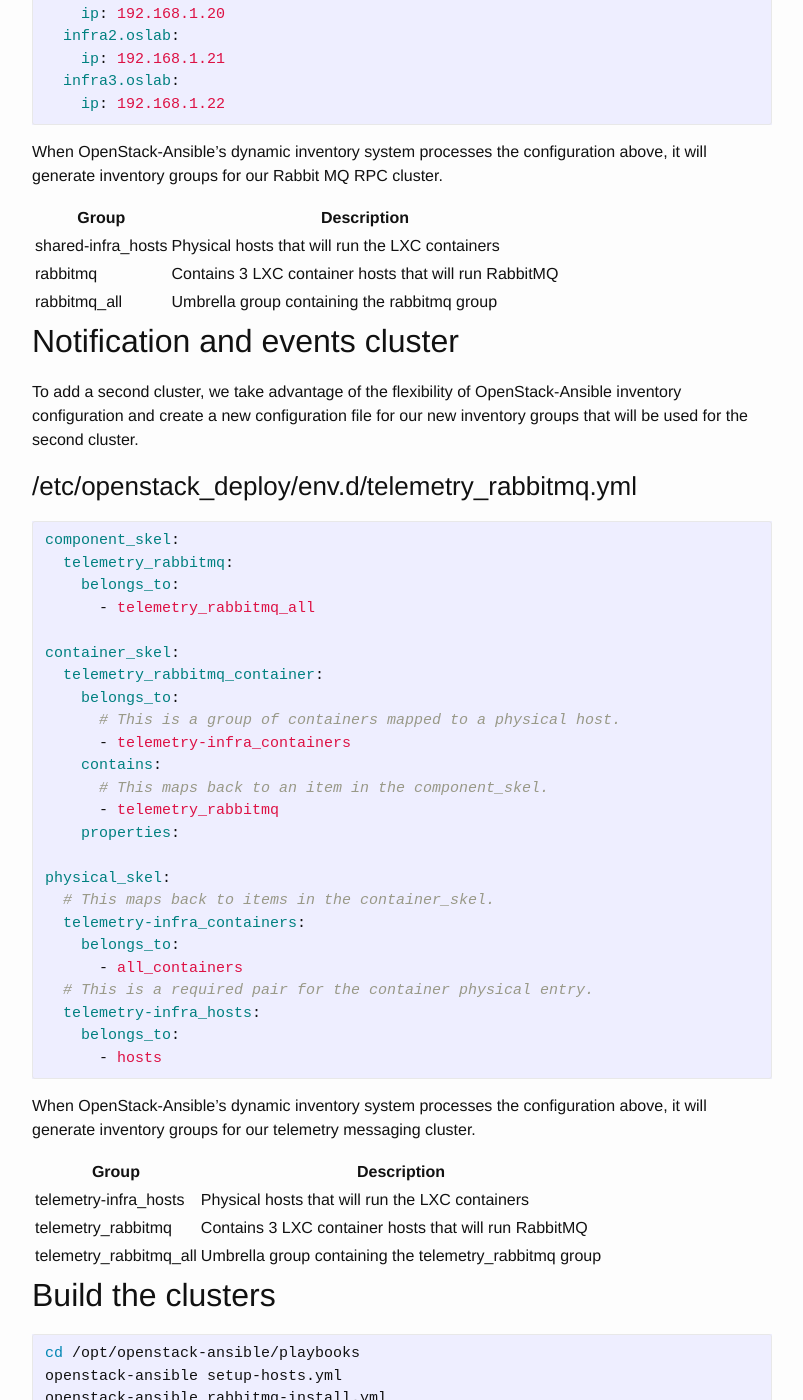
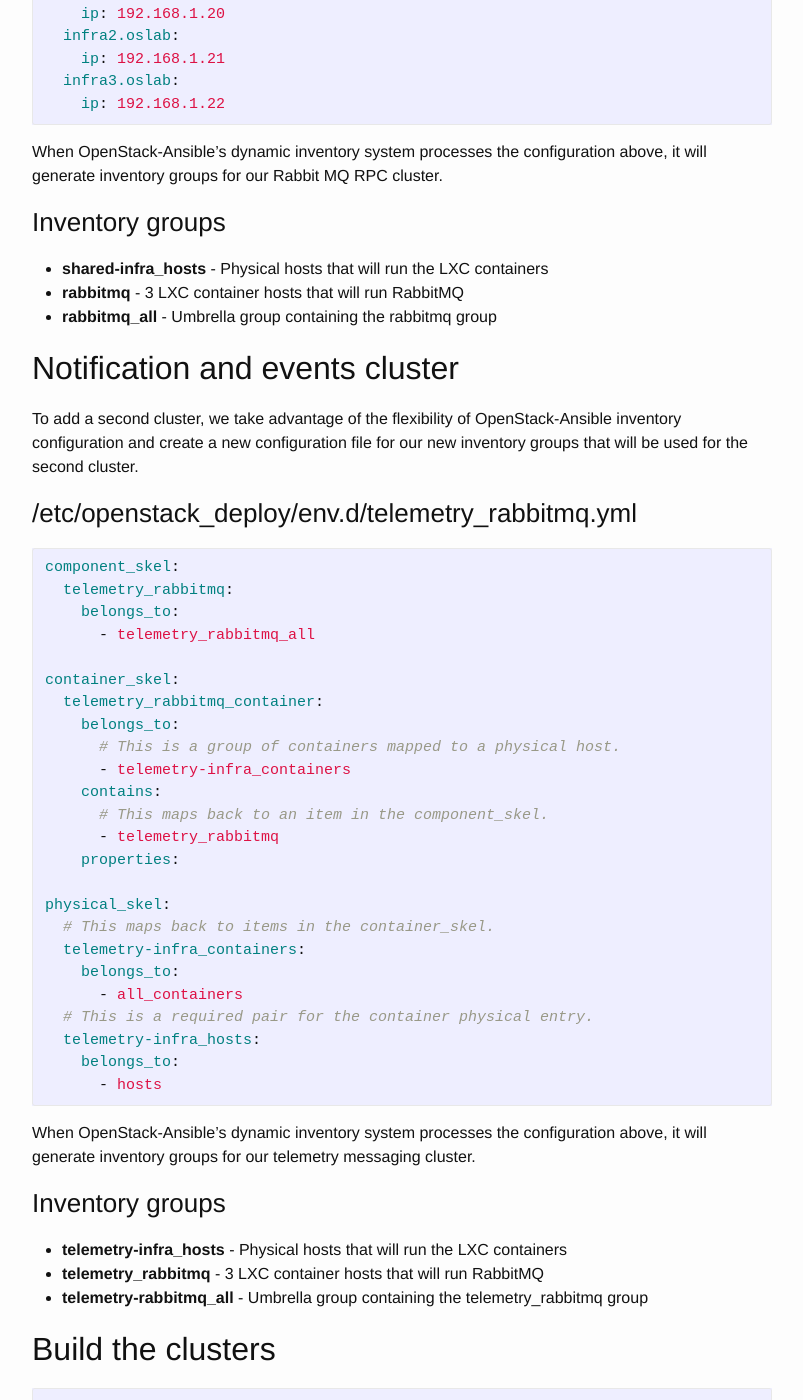
Before and after one commit to trumant/trumant.github.com, a Jekyll site: the page built from _posts/2016-07-19-openstack-ansible-multiple-rabbitmq-clusters.md, in a window 1280 px wide and 1400 px high, scrolled down 855 px. Shown: the whole window, without its empty margins (238-1041 px from the left). Built offline with Jekyll 4.4.1, drawn with Linux system fonts in a browser that asks for light colours; Markdown is read by kramdown in place of the engine named in the settings.

Commit message:
Tables were not rendering well, prefer unorder lists

```diff
--- a/_posts/2016-07-19-openstack-ansible-multiple-rabbitmq-clusters.md
+++ b/_posts/2016-07-19-openstack-ansible-multiple-rabbitmq-clusters.md
@@ -39,12 +39,11 @@
 
 When OpenStack-Ansible's dynamic inventory system processes the configuration above, it will generate inventory groups for our Rabbit MQ RPC cluster.
 
-| Group | Description |
-| --- | --- |
-| shared-infra_hosts | Physical hosts that will run the LXC containers |
-| rabbitmq | Contains 3 LXC container hosts that will run RabbitMQ |
-| rabbitmq_all | Umbrella group containing the rabbitmq group |
+### Inventory groups
 
+ * **shared-infra_hosts** - Physical hosts that will run the LXC containers
+ * **rabbitmq** - 3 LXC container hosts that will run RabbitMQ
+ * **rabbitmq_all** - Umbrella group containing the rabbitmq group
 
 ## Notification and events cluster
 
@@ -81,11 +80,11 @@
 
 When OpenStack-Ansible's dynamic inventory system processes the configuration above, it will generate inventory groups for our telemetry messaging cluster.
 
-| Group | Description |
-| --- | --- |
-| telemetry-infra_hosts | Physical hosts that will run the LXC containers |
-| telemetry_rabbitmq | Contains 3 LXC container hosts that will run RabbitMQ |
-| telemetry_rabbitmq_all | Umbrella group containing the telemetry_rabbitmq group |
+### Inventory groups
+
+ * **telemetry-infra_hosts** - Physical hosts that will run the LXC containers
+ * **telemetry_rabbitmq** - 3 LXC container hosts that will run RabbitMQ
+ * **telemetry-rabbitmq_all** - Umbrella group containing the telemetry_rabbitmq group
 
 ## Build the clusters
 
```
